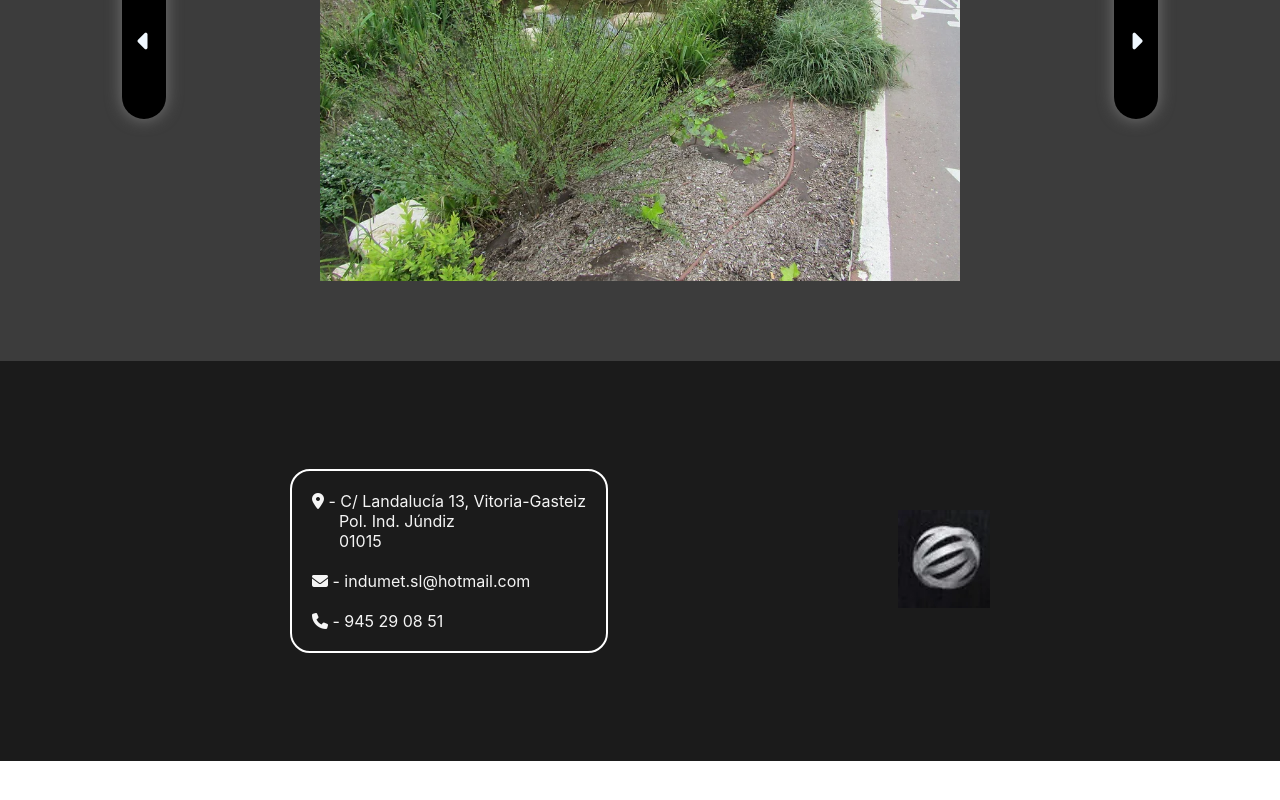
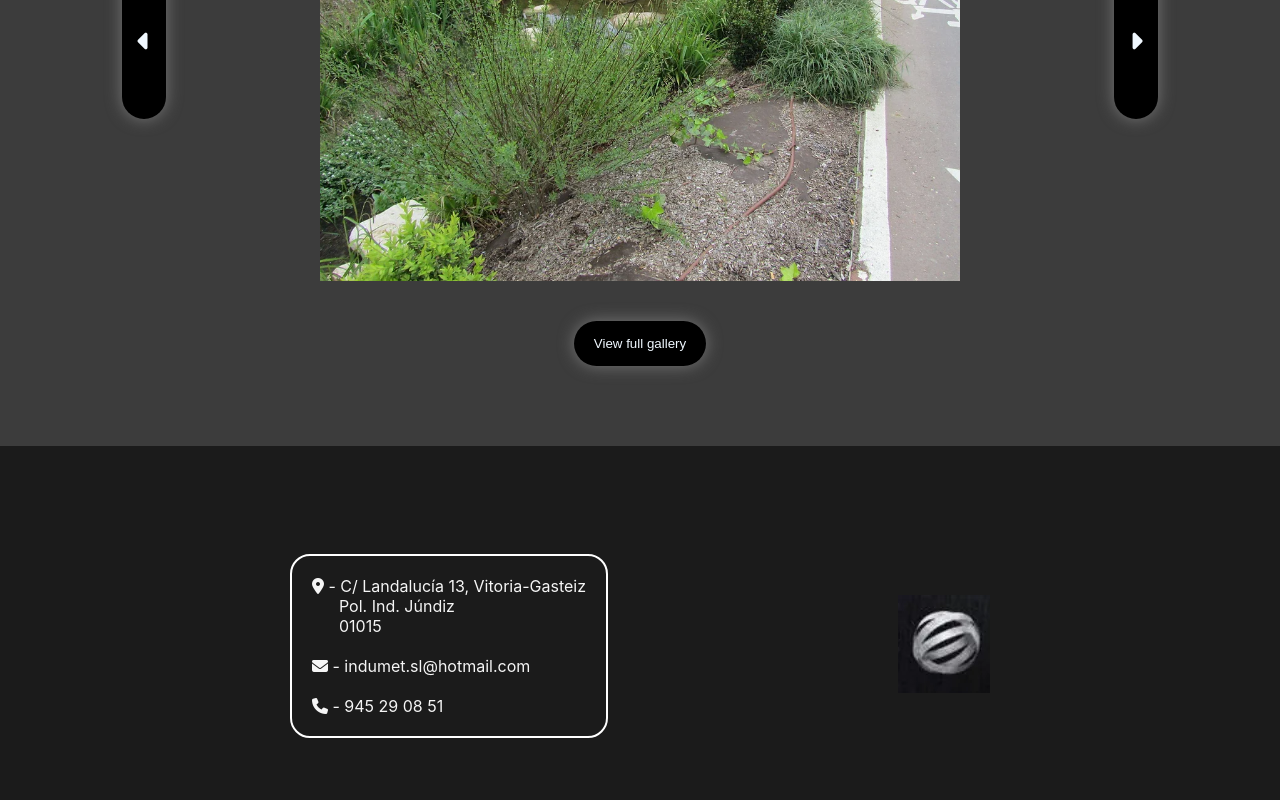
Before and after one commit to Oliver343/montajes-indumet-sl, a React (Create React App) app: page / in a window 1280 px wide. Shown: the part 1514-2314 px from the top of the page. Before the commit the page ends 2275 px from the top, so only its background shows below. Built offline with nearby package versions, Linux system fonts and the light colour scheme.

Commit message:
added button to under gallery scroll to view all

```diff
--- a/src/pages/Gallery.jsx
+++ b/src/pages/Gallery.jsx
@@ -27,6 +27,9 @@ export default function Gallery(props) {
             {imgMap}
         </div>
         <br />
+        <div className='site-gallery'>
+                            <button className='header-button' onClick={props.handleHome}>View full gallery</button>
+        </div>
         <br />
         </>
     )
--- a/src/pages/WholeSite.css
+++ b/src/pages/WholeSite.css
@@ -36,6 +36,18 @@ hr {
     color: whitesmoke;
     background-color: black;
     border: 2px white bottom;
+}
+
+.header-button{
+    padding: 15px;
+    padding-left: 20px;
+    padding-right: 20px;
+    margin: 20px;
+    border-radius: 50px;
+    border: none;
+    background-color: rgba(0, 0, 0);
+    color: aliceblue;
+    filter: drop-shadow(0px 0px 8px rgb(118, 118, 118));
 }
 
 .title {
--- a/src/pages/WholeSite.jsx
+++ b/src/pages/WholeSite.jsx
@@ -64,7 +64,7 @@ export default function WholeSite() {
             <div ref={topAnchor}></div>
             <Header handleGallery={handleGallery} handleHome={handleHome} handleAbout={handleAbout} handleContact={handleContact} />
 
-            {galleryPage ? <Gallery imgSet={imgSet} /> :
+            {galleryPage ? <Gallery imgSet={imgSet} handleHome={handleHome} /> :
                     <>
                         <PosterBoard />
                         <div ref={aboutAnchor}></div>
@@ -97,6 +97,9 @@ export default function WholeSite() {
                             <GalleryScroll imgSet={imgSet} />
                         </div>
                         <br />
+                        <div className='site-gallery'>
+                            <button className='header-button' onClick={handleGallery}>View full gallery</button>
+                        </div>
                         <br />
                         <br />
                         <br />
```
